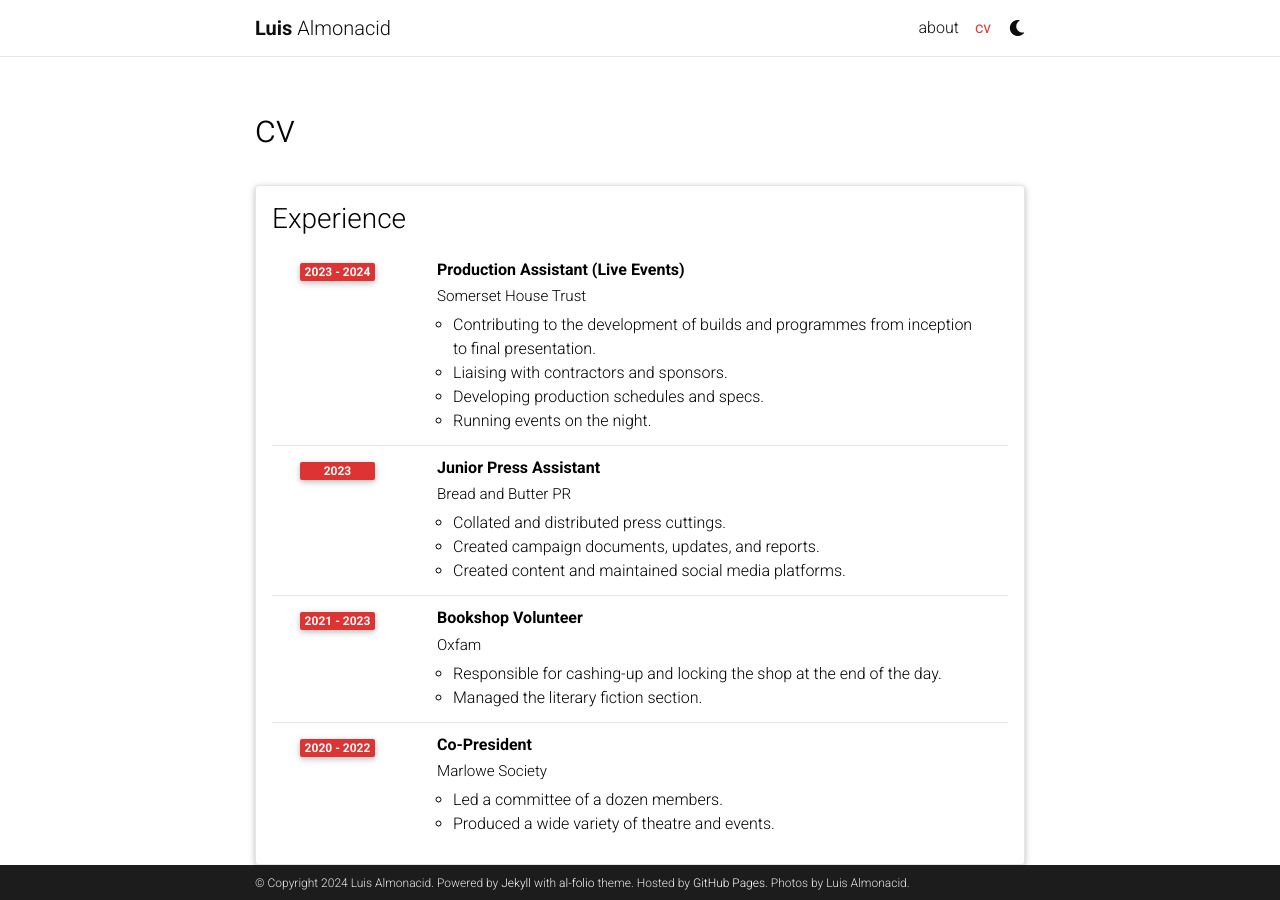
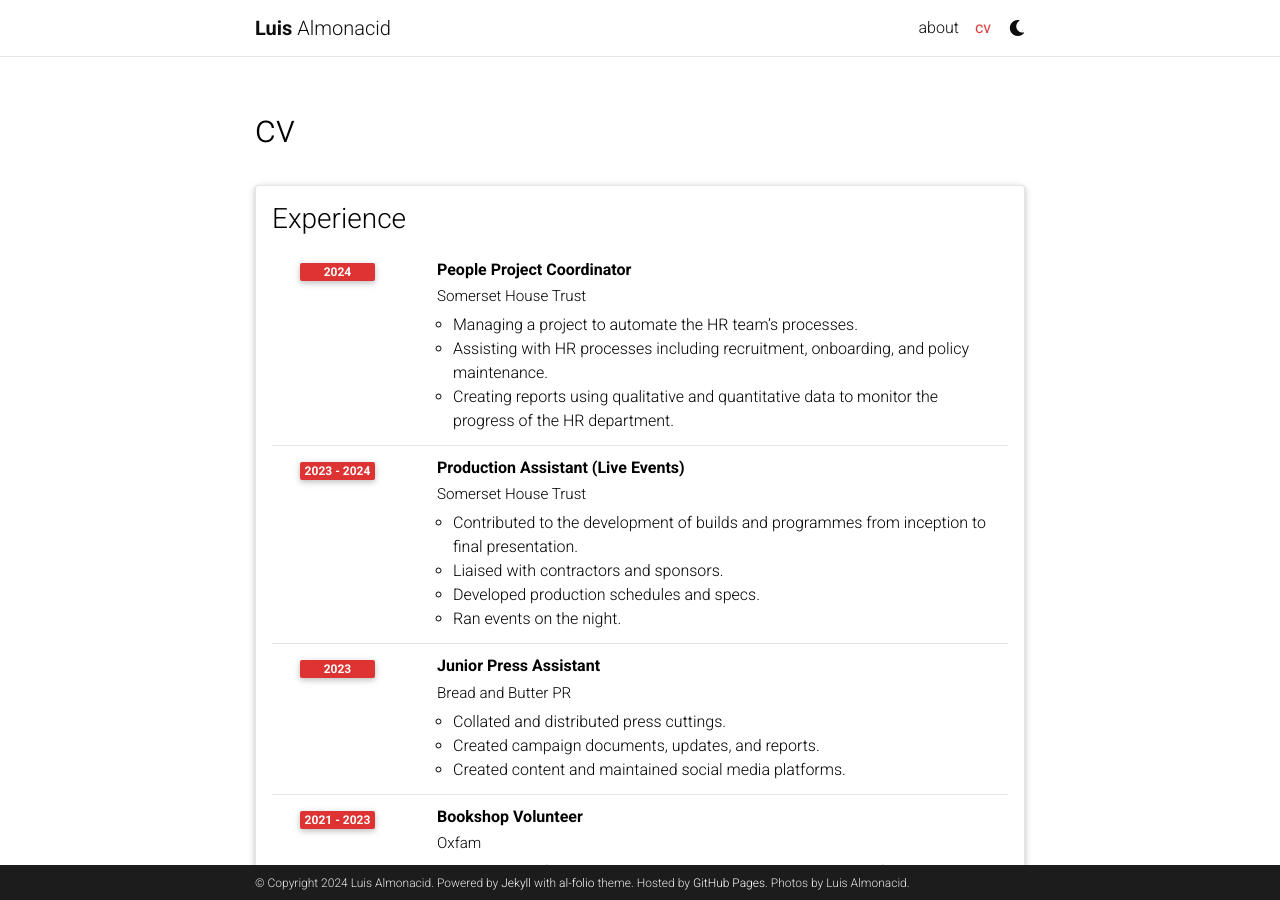
Before and after one commit to MysteryMonks/MysteryMonks.github.io, a Jekyll site: the page built from _pages/cv.md, in a window 1280 px wide and 900 px high. Built offline with Jekyll 4.4.1, drawn with Linux system fonts in a browser that asks for light colours; comment, search, counter and statistics services are not loaded; a style sheet for code colours, icons or effects is not loaded.

Commit message:
Update cv.yml (#2)

```diff
--- a/_data/cv.yml
+++ b/_data/cv.yml
@@ -1,14 +1,21 @@
 - title: Experience
   type: time_table
   contents:
+    - title: People Project Coordinator
+      institution: Somerset House Trust
+      year: 2024
+      description:
+        - Managing a project to automate the HR team’s processes.
+        - Assisting with HR processes including recruitment, onboarding, and policy maintenance.
+        - Creating reports using qualitative and quantitative data to monitor the progress of the HR department.
     - title: Production Assistant (Live Events)
       institution: Somerset House Trust
       year: 2023 - 2024
       description:
-        - Contributing to the development of builds and programmes from inception to final presentation.
-        - Liaising with contractors and sponsors.
-        - Developing production schedules and specs.
-        - Running events on the night.
+        - Contributed to the development of builds and programmes from inception to final presentation.
+        - Liaised with contractors and sponsors.
+        - Developed production schedules and specs.
+        - Ran events on the night.
     - title: Junior Press Assistant
       institution: Bread and Butter PR
       year: 2023
```
